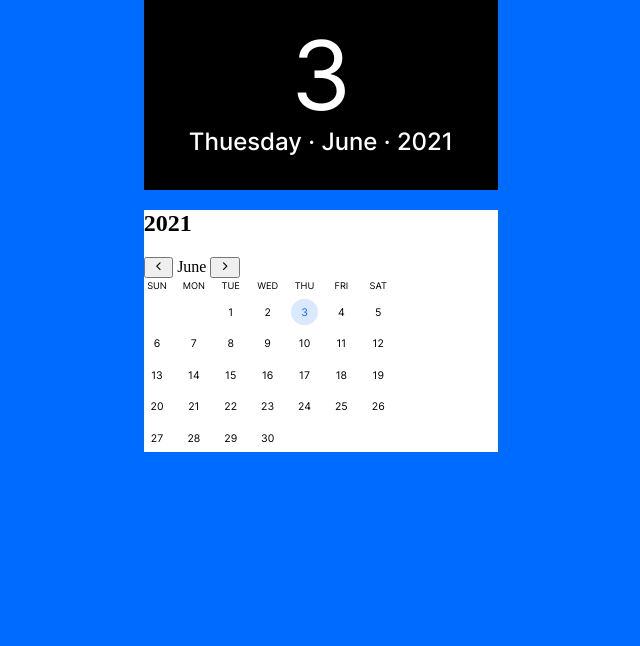
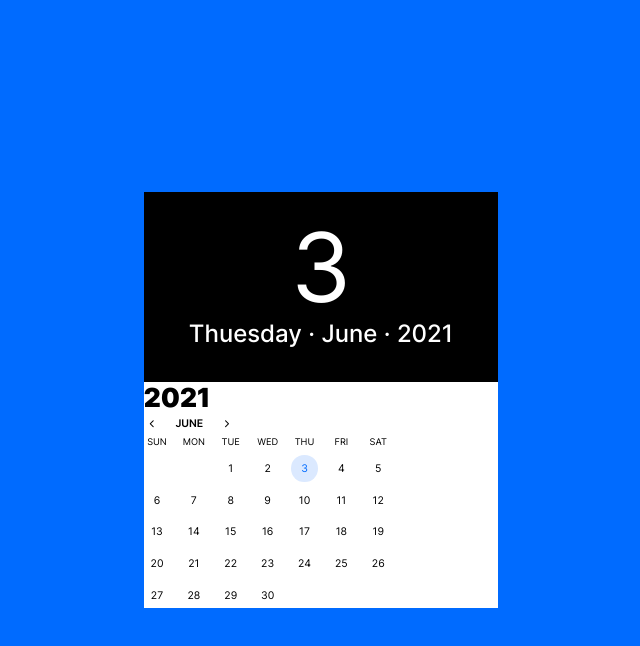
Before and after one commit to pandresvaldivia/Calendar, a website built with webpack: page public/index.html in a window 1280 px wide. Shown: the whole page, without its empty margins (319-959 px from the left). Built offline with nearby package versions, Linux system fonts and the light colour scheme; a web font is replaced by a local one.

Commit message:
Year calendar component created

```diff
--- a/public/index.html
+++ b/public/index.html
@@ -99,13 +99,17 @@
 				</section>
 				<section class="calendar__container" aria-label="Calendar of June 2021">
 					<div>
-						<h2>2021</h2>
-						<nav aria-label="Calendar controls">
-							<button aria-label="Previous month" title="Previous month">
+						<h2 class="calendar__year">2021</h2>
+						<nav class="navigation" aria-label="Calendar controls">
+							<button
+								class="button"
+								aria-label="Previous month"
+								title="Previous month"
+							>
 								<i class="icon-left" aria-hidden="true"></i>
 							</button>
-							<span>June</span>
-							<button aria-label="Next month" title="Next month">
+							<span class="navigation__title">June</span>
+							<button class="button" aria-label="Next month" title="Next month">
 								<i class="icon-right" aria-hidden="true"></i>
 							</button>
 						</nav>
--- /dev/null
+++ b/src/css/button.css
@@ -0,0 +1,11 @@
+.button {
+	inline-size: 0.9881rem;
+	block-size: 0.9881rem;
+	background: transparent;
+	border: none;
+	font-size: 0.75rem;
+	cursor: pointer;
+	padding: 0;
+	display: grid;
+	align-content: center;
+}
--- a/src/css/calendar.css
+++ b/src/css/calendar.css
@@ -10,6 +10,11 @@
 	column-gap: 0.6587rem;
 	text-align: center;
 	margin-block-end: 0.3294rem;
+}
+
+.calendar__year {
+	margin: 0;
+	font: var(--year);
 }
 
 .calendar__month {
--- a/src/css/main.css
+++ b/src/css/main.css
@@ -48,8 +48,10 @@
 	--white: #ffffff;
 	--fontBase: Inter, sans-serif;
 	--day: 400 6rem/5.375rem var(--fontBase);
+	--year: 900 1.6469rem/1.9756rem var(--fontBase);
 	--small: 400 0.5763rem/0.9881rem var(--fontBase);
-	--medium: 400 0.6587rem/21.08px var(--fontBase);
+	--medium: 400 0.6587rem/1.3175rem var(--fontBase);
+	--medium-bold: 600 0.6587rem/1.3175rem var(--fontBase);
 	--desktop-h1: 900 5.625rem/5.625rem var(--fontBase);
 	--desktop-h2: 900 3.25rem/4.0625rem var(--fontBase);
 	--desktop-h3: 900 2.5rem/3rem var(--fontBase);
@@ -84,4 +86,5 @@
 	justify-content: center;
 	min-inline-size: 22.5rem;
 	color: var(--black);
+	block-size: 100vh;
 }
--- /dev/null
+++ b/src/css/navigation.css
@@ -0,0 +1,10 @@
+.navigation {
+	display: flex;
+	gap: 0.9881rem;
+	align-items: center;
+}
+
+.navigation__title {
+	font: var(--medium-bold);
+	text-transform: uppercase;
+}
--- a/src/js/index.js
+++ b/src/js/index.js
@@ -2,3 +2,5 @@ import '../css/main.css';
 import '../css/icons.css';
 import '../css/selected-date.css';
 import '../css/calendar.css';
+import '../css/button.css';
+import '../css/navigation.css';
```
